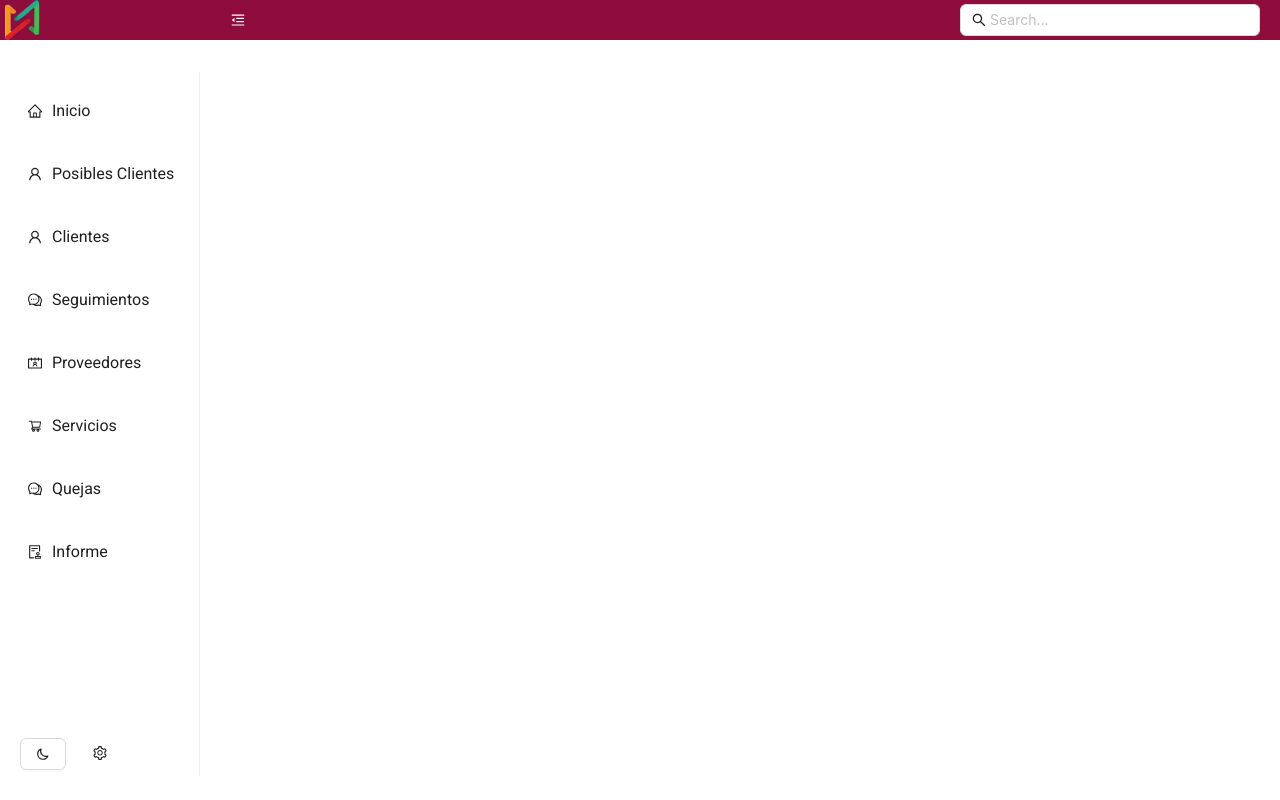
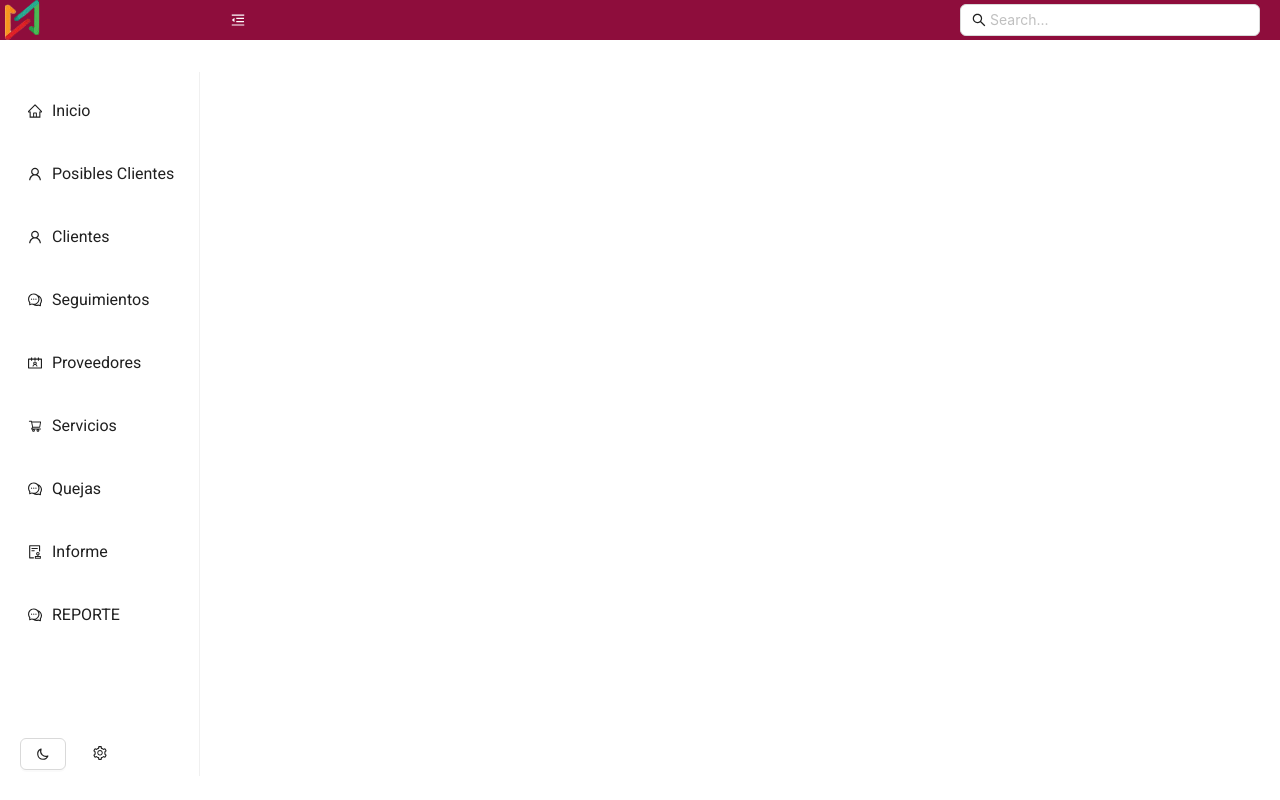
Before and after one commit to Ever-IG/crmqweba, a React (Vite) app in the folder vite-project/: page / in a window 1280 px wide. Built offline with nearby package versions, Linux system fonts and the light colour scheme.

Commit message:
merge con cambios de Kenia

```diff
--- a/package.json
+++ b/package.json
@@ -5,7 +5,6 @@
     "@material-ui/core": "^4.12.4",
     "@mui/icons-material": "^6.1.0",
     "@mui/material": "^6.1.0",
-<<<<<<< HEAD
     "@react-pdf/styled-components": "^1.4.0",
     "chart.js": "^4.4.5",
     "jspdf": "^2.5.2",
@@ -17,9 +16,5 @@
     "autoprefixer": "^10.4.20",
     "postcss": "^8.4.47",
     "tailwindcss": "^3.4.14"
-=======
-    "@react-pdf/renderer": "^4.0.0",
-    "jspdf": "^2.5.2"
->>>>>>> origin/marisol
   }
 }
--- a/vite-project/package.json
+++ b/vite-project/package.json
@@ -18,10 +18,7 @@
     "axios": "^1.7.7",
     "bootstrap": "^5.3.3",
     "jspdf": "^2.5.2",
-<<<<<<< HEAD
     "jspdf-autotable": "^3.8.4",
-=======
->>>>>>> origin/marisol
     "react": "^18.3.1",
     "react-bootstrap": "^2.10.4",
     "react-dom": "^18.3.1",
--- a/vite-project/src/App.jsx
+++ b/vite-project/src/App.jsx
@@ -25,6 +25,7 @@ import ConvertirPaC from './Components/ConvertirPaC';
 import VerSeguimiento from './Components/VerSeguimiento';
 import Informe from './Components/Informes/ReporteSeguimiento';
 import ReporteSeguimiento from './Components/Informes/ReporteSeguimiento';
+import PClienteReporte from './Components/PClienteReporte';
 const { Header, Sider } = Layout;
 
 function App() {
@@ -136,6 +137,7 @@ function App() {
             <Route path='/ModalQueja' element ={<ModalQueja />}/>
             <Route path='/Dashboard' element ={<Dashboard />}/>
             <Route path='/Informes/ReporteSeguimiento' element ={<ReporteSeguimiento />}/>
+            <Route path='/PClienteReporte' element ={<PClienteReporte />}/>
           </Routes>
         </Layout>
 
--- a/vite-project/src/Components/MenuList.jsx
+++ b/vite-project/src/Components/MenuList.jsx
@@ -67,6 +67,10 @@ const MenuList = ({ darkTheme }) => {
         <Link to="/Informes/ReporteSeguimiento">Informe</Link>
       </Menu.Item>
 
+      <Menu.Item key="PClienteReporte" icon={<CommentOutlined />}>
+        <Link to="/PClienteReporte">REPORTE</Link>
+      </Menu.Item>
+
     </Menu>
 
 
```
